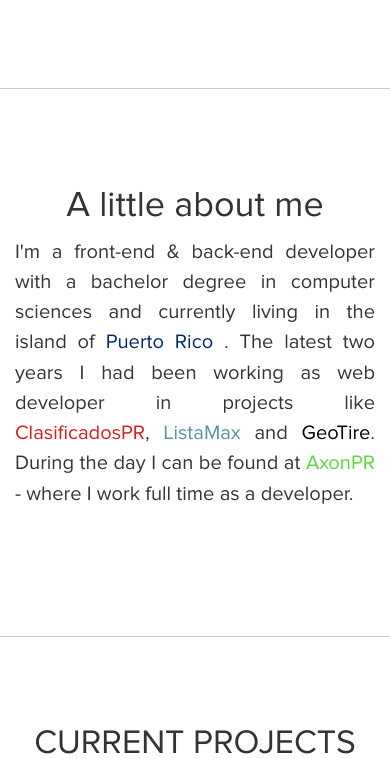
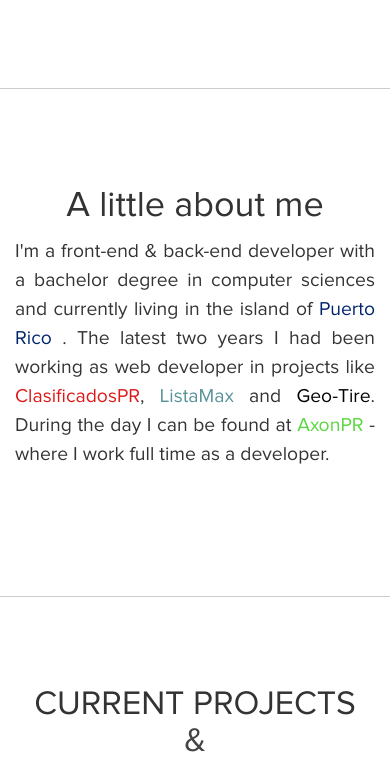
Before and after one commit to jorgeluis11/profile, a Django app: page / in a window 390 px wide. Shown: the part 472-1231 px from the top of the page. Run offline with Django 3.2, Linux system fonts and the light colour scheme; data comes from the database, SQL or seed files in the repository; parts of the project's set-up code (start-up, migrations or seed data) failed here and were passed over; some libraries are stand-ins or nearby versions.

Commit message:
section 2 paragraph changes

```diff
--- a/static/css/style.css
+++ b/static/css/style.css
@@ -618,7 +618,7 @@
 
 	#about-me-content>h4
 	{
-		font-size: 2em;
+		font-size: 1.9em;
 	}
 	  ul.navbar-nav>li>a
   {
@@ -714,7 +714,7 @@
 
 	#about-me-content>h4
 	{
-		font-size: 1.55em;
+		font-size: 1.49em;
 	}
 }
 
@@ -772,7 +772,7 @@
 
 	#section-2
 	{
-		padding-top: 60%;
+		padding-top: 50%;
 		padding-bottom:65%;
 	}
 
@@ -784,7 +784,7 @@
 	#about-me-content>h4
 	{
 		line-height: 1.8em;
-		font-size: 1.4em;
+		font-size: 1.44em;
 	}
 	#current-projects
 	{
@@ -818,6 +818,11 @@
 		width: auto;
 	}
 
+	#section-2
+	{
+		padding-top: 30%;
+	}
+
 	#section-4
 	{
 		padding-bottom: 30%;
@@ -826,6 +831,12 @@
 	.navbar-nav
 	{
 		font-size: 70% !important;
+	}
+
+	#about-me-content>h4
+	{
+		line-height: 1.8em;
+		font-size: 1.37em;
 	}
 }
 
@@ -838,7 +849,7 @@
 	}
 	#section-2
 	{
-		padding-top: 40%;
+		padding-top: 30%;
 	}
 
 	#section-4
--- a/templates/sections/section2.html
+++ b/templates/sections/section2.html
@@ -13,7 +13,7 @@
 						<a  style="color:#DD1919" href="https://clasificadospr.com/">ClasificadosPR</a>,
 						<!-- style="color:#96ADCA;"-->
 							<a  style="color:#589299;" href="https://listamax.com/">ListaMax
-							</a> and <a style="color:000;" href="http://www.geo-tire.com/">GeoTire</a>.
+							</a> and <a style="color:000;" href="http://www.geo-tire.com/">Geo-Tire</a>.
 						During the day I can be found at
 						<a target="_blank" href="https://www.axonpr.com/" title="External link to blubolt">AxonPR
 						</a>
```
